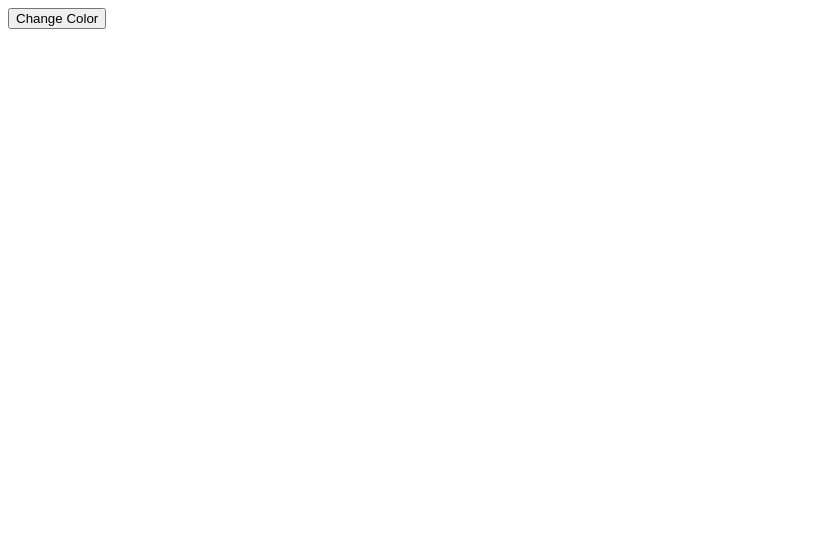
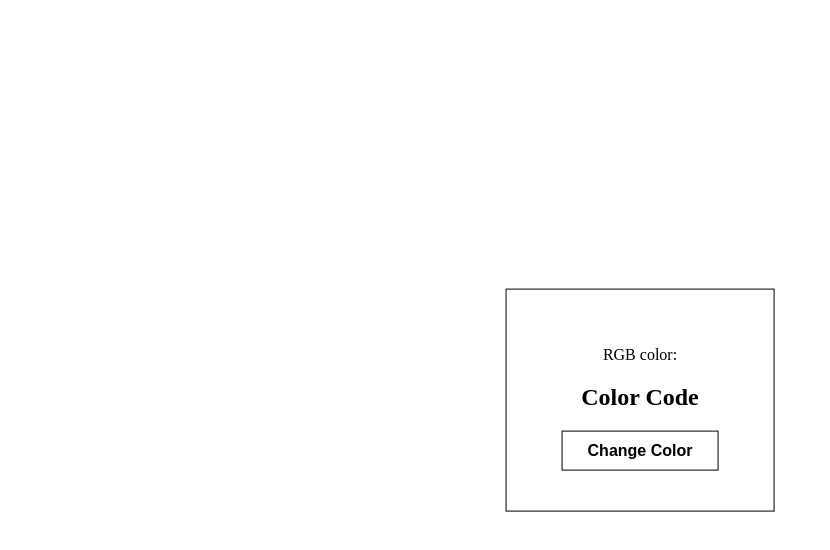
Before and after one commit to nmelgar/proyectos_javascript, a plain HTML site: page color_fondo/index.html in a window 1280 px wide. Shown: the whole page, without its empty margins (0-830 px from the left). Drawn offline with Linux system fonts and the light colour scheme.

Commit message:
Done with program to change BG color. Add css styles. Content in HTML and final JS details.

```diff
--- a/color_fondo/index.html
+++ b/color_fondo/index.html
@@ -5,11 +5,14 @@
     <meta charset="UTF-8">
     <meta name="viewport" content="width=device-width, initial-scale=1.0">
     <title>Colores</title>
+    <link rel="stylesheet" href="styles.css">
 
 </head>
 
 <body id="container">
     <div id="main-content">
+        <p>RGB color:</p>
+        <h2 id="color-code">Color Code</h2>
         <button id="changeColorButton">
             Change Color
         </button>
--- a/color_fondo/script.js
+++ b/color_fondo/script.js
@@ -14,6 +14,8 @@ function changeColor() {
   let color = generateColor();
   let container = document.getElementById("container");
   container.style.backgroundColor = `rgb(${color})`;
+  let colorCodeText = document.getElementById("color-code");
+  colorCodeText.textContent = color;
 }
 
 document
--- /dev/null
+++ b/color_fondo/styles.css
@@ -0,0 +1,27 @@
+#main-content {
+    position: absolute;
+    top: 50%;
+    left: 50%;
+    transform: translate(-50%, -50%);
+    border: 1px solid #000;
+    padding: 40px 55px;
+    text-align: center;
+}
+
+#changeColorButton {
+    font-size: 1em;
+    font-weight: 800;
+    color: #000;
+    background-color: #fff;
+    padding: 10px 25px;
+    border: 1px solid #000;
+}
+
+#changeColorButton:hover {
+    font-size: 1em;
+    font-weight: 800;
+    color: #0066ff;
+    background-color: #fff;
+    padding: 10px 25px;
+    border: 1px solid #0066ff;
+}
```
